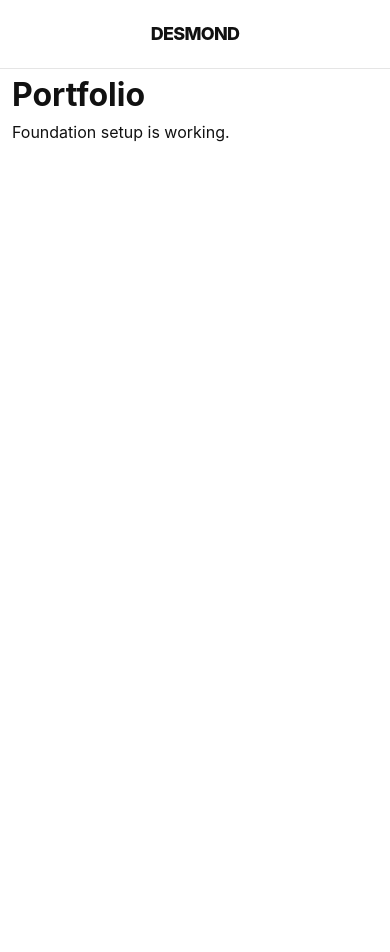
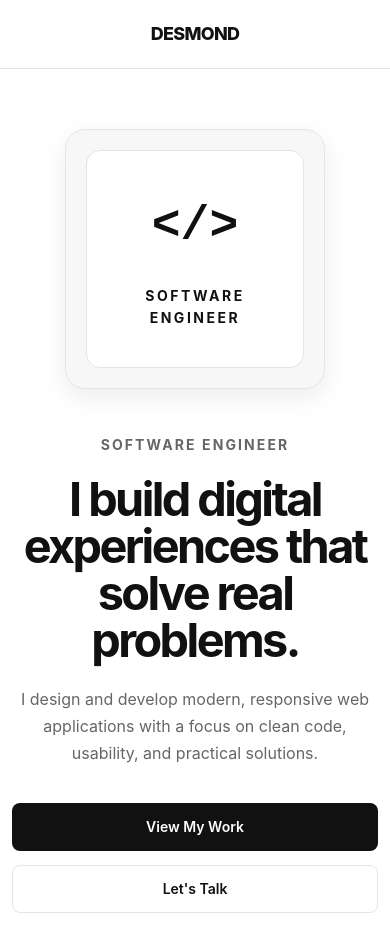
Before and after one commit to desmondkatorgbande99-hash/My-Portfolio, a React app: page / in a window 390 px wide. Shown: the top 952 px of the page. Before the commit the page ends 844 px from the top, so only its background shows below. Built offline with nearby package versions, Linux system fonts and the light colour scheme; the HTML template or start-up script is replaced by a standard one.

Commit message:
feat: add responsive hero section

```diff
--- a/src/App.tsx
+++ b/src/App.tsx
@@ -1,18 +1,13 @@
 import Header from "./components/Header/Header";
+import Hero from "./components/Hero/Hero";
 
 function App() {
   return (
     <>
       <Header />
 
-      <main id="home">
-        <div className="container">
-          <h1>Portfolio</h1>
-
-          <p>
-            Foundation setup is working.
-          </p>
-        </div>
+      <main>
+        <Hero />
       </main>
     </>
   );
--- /dev/null
+++ b/src/components/Hero/Hero.module.css
@@ -0,0 +1,287 @@
+.hero {
+  min-height: calc(100vh - 76px);
+
+  display: flex;
+  align-items: center;
+
+  padding-block: 80px;
+}
+
+.heroContent {
+  display: grid;
+  grid-template-columns: 1.15fr 0.85fr;
+
+  align-items: center;
+
+  gap: 80px;
+}
+
+
+/* =================================
+   TEXT
+================================= */
+
+.textContent {
+  max-width: 720px;
+}
+
+.eyebrow {
+  margin-bottom: 20px;
+
+  color: var(--color-text-muted);
+
+  font-size: var(--font-size-sm);
+  font-weight: 700;
+
+  letter-spacing: 0.15em;
+}
+
+.textContent h1 {
+  max-width: 700px;
+
+  font-size: clamp(
+    3rem,
+    6vw,
+    5.5rem
+  );
+
+  line-height: 1;
+  letter-spacing: -0.055em;
+}
+
+.description {
+  max-width: 620px;
+
+  margin-top: 30px;
+
+  color: var(--color-text-muted);
+
+  font-size: var(--font-size-lg);
+  line-height: 1.7;
+}
+
+
+/* =================================
+   BUTTONS
+================================= */
+
+.actions {
+  display: flex;
+  flex-wrap: wrap;
+
+  gap: 14px;
+
+  margin-top: 36px;
+}
+
+.primaryButton,
+.secondaryButton {
+  display: inline-flex;
+
+  align-items: center;
+  justify-content: center;
+
+  min-height: 48px;
+
+  padding-inline: 22px;
+
+  border-radius: var(--radius-sm);
+
+  font-size: var(--font-size-sm);
+  font-weight: 600;
+
+  transition:
+    background-color var(--transition-fast),
+    color var(--transition-fast),
+    border-color var(--transition-fast),
+    transform var(--transition-fast);
+}
+
+.primaryButton {
+  background-color: var(--color-primary);
+  color: var(--color-white);
+}
+
+.primaryButton:hover {
+  background-color: var(--color-primary-hover);
+
+  transform: translateY(-2px);
+}
+
+.secondaryButton {
+  border: 1px solid var(--color-border);
+
+  background-color: transparent;
+
+  color: var(--color-text);
+}
+
+.secondaryButton:hover {
+  background-color: var(--color-surface);
+
+  transform: translateY(-2px);
+}
+
+
+/* =================================
+   VISUAL
+================================= */
+
+.visual {
+  display: flex;
+
+  justify-content: center;
+  align-items: center;
+}
+
+.visualFrame {
+  width: min(100%, 420px);
+
+  aspect-ratio: 1;
+
+  display: flex;
+
+  align-items: center;
+  justify-content: center;
+
+  padding: 20px;
+
+  border: 1px solid var(--color-border);
+
+  border-radius: var(--radius-lg);
+
+  background-color: var(--color-surface);
+
+  box-shadow: var(--shadow-md);
+}
+
+.visualContent {
+  width: 100%;
+  height: 100%;
+
+  display: flex;
+
+  flex-direction: column;
+
+  align-items: center;
+  justify-content: center;
+
+  gap: 20px;
+
+  border: 1px solid var(--color-border);
+
+  border-radius: var(--radius-md);
+
+  background-color: var(--color-background);
+}
+
+.codeSymbol {
+  font-family: monospace;
+
+  font-size: clamp(
+    3rem,
+    7vw,
+    5rem
+  );
+
+  font-weight: 700;
+}
+
+.visualText {
+  text-align: center;
+
+  font-size: var(--font-size-sm);
+
+  font-weight: 700;
+
+  letter-spacing: 0.18em;
+
+  line-height: 1.6;
+}
+
+
+/* =================================
+   TABLET
+================================= */
+
+@media (max-width: 900px) {
+  .hero {
+    min-height: auto;
+
+    padding-block: 80px;
+  }
+
+  .heroContent {
+    grid-template-columns: 1fr;
+
+    gap: 60px;
+  }
+
+  .textContent {
+    max-width: 750px;
+
+    margin-inline: auto;
+
+    text-align: center;
+  }
+
+  .description {
+    margin-inline: auto;
+  }
+
+  .actions {
+    justify-content: center;
+  }
+
+  .visual {
+    order: -1;
+  }
+
+  .visualFrame {
+    width: min(100%, 320px);
+  }
+}
+
+
+/* =================================
+   MOBILE
+================================= */
+
+@media (max-width: 600px) {
+  .hero {
+    padding-block: 60px;
+  }
+
+  .heroContent {
+    gap: 45px;
+  }
+
+  .textContent h1 {
+    font-size: clamp(
+      2.6rem,
+      12vw,
+      4rem
+    );
+  }
+
+  .description {
+    margin-top: 22px;
+
+    font-size: var(--font-size-base);
+  }
+
+  .actions {
+    flex-direction: column;
+
+    width: 100%;
+  }
+
+  .primaryButton,
+  .secondaryButton {
+    width: 100%;
+  }
+
+  .visualFrame {
+    width: min(100%, 260px);
+  }
+}
--- /dev/null
+++ b/src/components/Hero/Hero.tsx
@@ -0,0 +1,65 @@
+import styles from "./Hero.module.css";
+
+function Hero() {
+  return (
+    <section
+      id="hero"
+      className={styles.hero}
+      aria-labelledby="hero-title"
+    >
+      <div className="container">
+        <div className={styles.heroContent}>
+          <div className={styles.textContent}>
+            <p className={styles.eyebrow}>
+              SOFTWARE ENGINEER
+            </p>
+
+            <h1 id="hero-title">
+              I build digital experiences that solve real problems.
+            </h1>
+
+            <p className={styles.description}>
+              I design and develop modern, responsive web
+              applications with a focus on clean code,
+              usability, and practical solutions.
+            </p>
+
+            <div className={styles.actions}>
+              <a
+                href="#projects"
+                className={styles.primaryButton}
+              >
+                View My Work
+              </a>
+
+              <a
+                href="#contact"
+                className={styles.secondaryButton}
+              >
+                Let's Talk
+              </a>
+            </div>
+          </div>
+
+          <div className={styles.visual}>
+            <div className={styles.visualFrame}>
+              <div className={styles.visualContent}>
+                <span className={styles.codeSymbol}>
+                  {"</>"}
+                </span>
+
+                <span className={styles.visualText}>
+                  SOFTWARE
+                  <br />
+                  ENGINEER
+                </span>
+              </div>
+            </div>
+          </div>
+        </div>
+      </div>
+    </section>
+  );
+}
+
+export default Hero;
```
